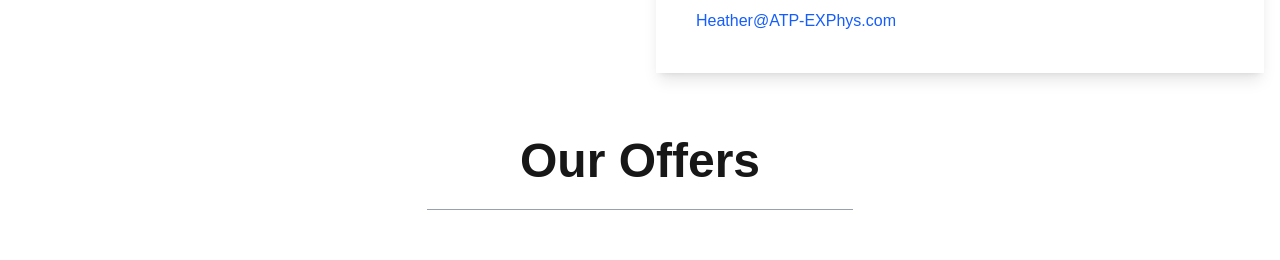
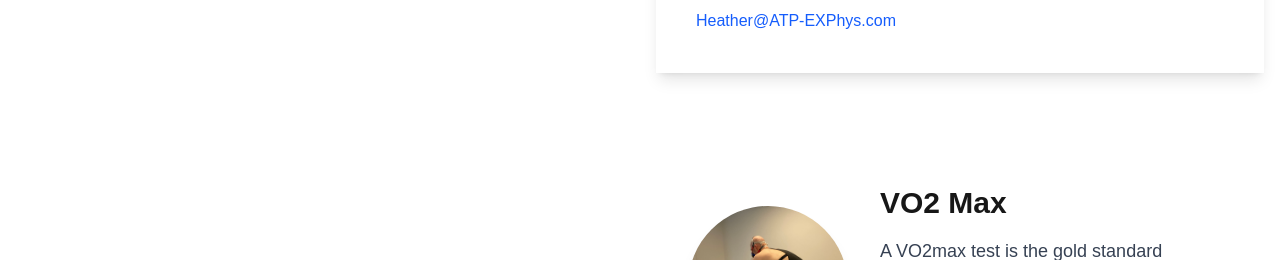
Before and after one commit to SantinoGiordano/NextjsExphys, a Next.js app in the folder atp-exphys/: page / in a window 1280 px wide. Shown: the part 2960-3220 px from the top of the page. Built offline with nearby package versions, Linux system fonts and the light colour scheme.

Commit message:
removed title

```diff
--- a/atp-exphys/components/Offers.tsx
+++ b/atp-exphys/components/Offers.tsx
@@ -23,8 +23,6 @@ export function Offers() {
   return (
     <>
       <h1 id="offers" className="text-5xl font-bold text-center my-12">
-        Our Offers
-        <hr className="w-1/3 mx-auto my-6 border-gray-400" />
       </h1>
 
       <div className="flex flex-col lg:flex-row justify-between items-center gap-16 px-4 sm:px-8 md:px-12">
```
